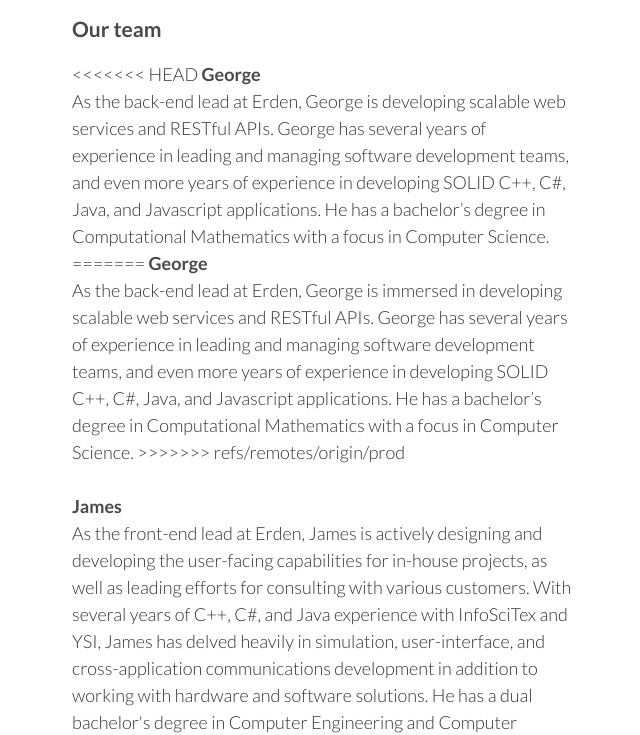
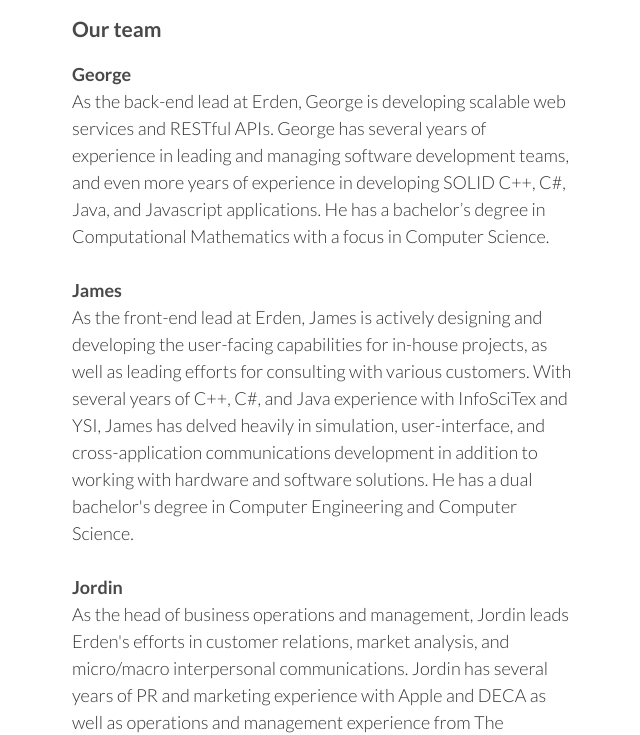
Before and after one commit to georgebearden/goerden, a plain HTML site: page index.html in a window 1280 px wide. Shown: the part 1350-2085 px from the top of the page, without its empty margins (498-1138 px from the left). Drawn offline with Linux system fonts and the light colour scheme.

Commit message:
Removing a trailing </li>

```diff
--- a/index.html
+++ b/index.html
@@ -48,11 +48,7 @@ We have a passion for software engineering, as evidenced by several co-authored
 <a id="authors-and-contributors" class="anchor" href="#authors-and-contributors" aria-hidden="true"><span class="octicon octicon-link"></span></a>Our team</h3>
 
 <p>
-<<<<<<< HEAD
-<b>George</b><br/>As the back-end lead at Erden, George is developing scalable web services and RESTful APIs. George has several years of experience in leading and managing software development teams, and even more years of experience in developing SOLID C++, C#, Java, and Javascript applications. He has a bachelor’s degree in Computational Mathematics with a focus in Computer Science.</li>
-=======
-<b>George</b><br/>As the back-end lead at Erden, George is immersed in developing scalable web services and RESTful APIs. George has several years of experience in leading and managing software development teams, and even more years of experience in developing SOLID C++, C#, Java, and Javascript applications. He has a bachelor’s degree in Computational Mathematics with a focus in Computer Science.</li>
->>>>>>> refs/remotes/origin/prod
+<b>George</b><br/>As the back-end lead at Erden, George is developing scalable web services and RESTful APIs. George has several years of experience in leading and managing software development teams, and even more years of experience in developing SOLID C++, C#, Java, and Javascript applications. He has a bachelor’s degree in Computational Mathematics with a focus in Computer Science.
 <br/><br/><b>James</b><br/>As the front-end lead at Erden, James is actively designing and developing the user-facing capabilities for in-house projects, as well as leading efforts for consulting with various customers. With several years of C++, C#, and Java experience with InfoSciTex and YSI, James has delved heavily in simulation, user-interface, and cross-application communications development in addition to working with hardware and software solutions. He has a dual bachelor's degree in Computer Engineering and Computer Science.
 <br/><br/><b>Jordin</b><br/>As the head of business operations and management, Jordin leads Erden's efforts in customer relations, market analysis, and micro/macro interpersonal communications. Jordin has several years of PR and marketing experience with Apple and DECA as well as operations and management experience from The Reynolds and Reynolds Company and several other businesses located in Dayton, OH. Over the years, Jordin has also provided financial consultation to Asbury Logistics and a number of private parties. Jordin has a bachelor's degree in Mass Communications with a focus in Public Relations, as well as an associate's degree in Marketing.
 </p>
```
